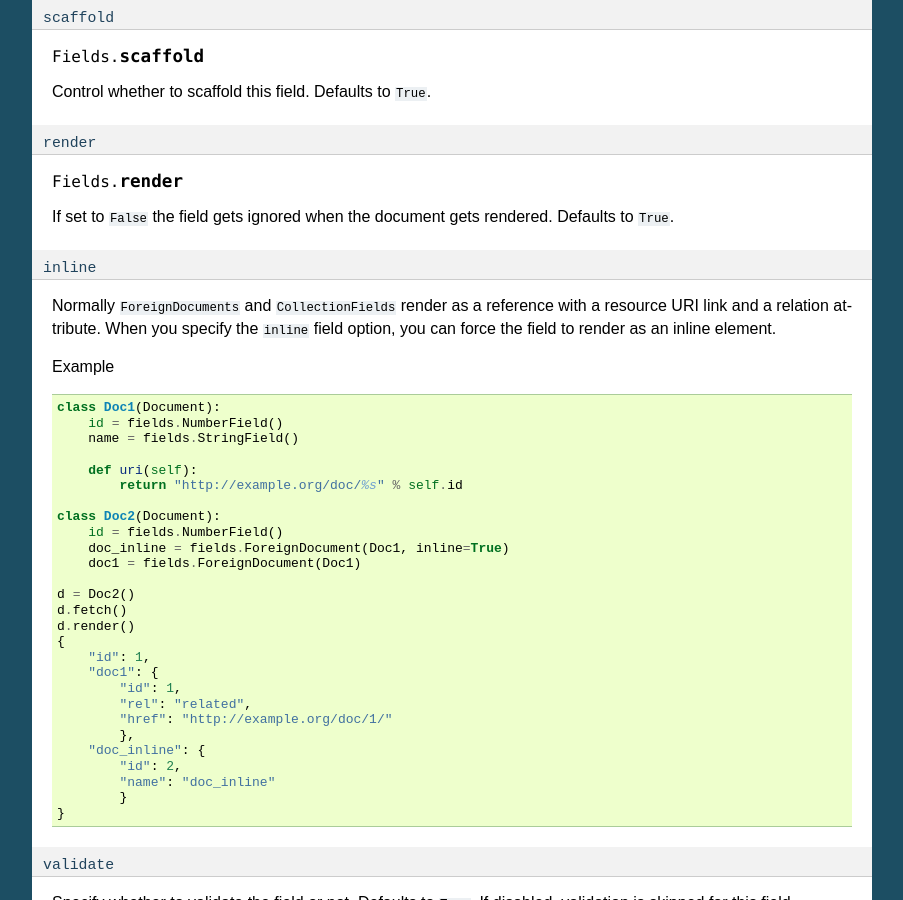
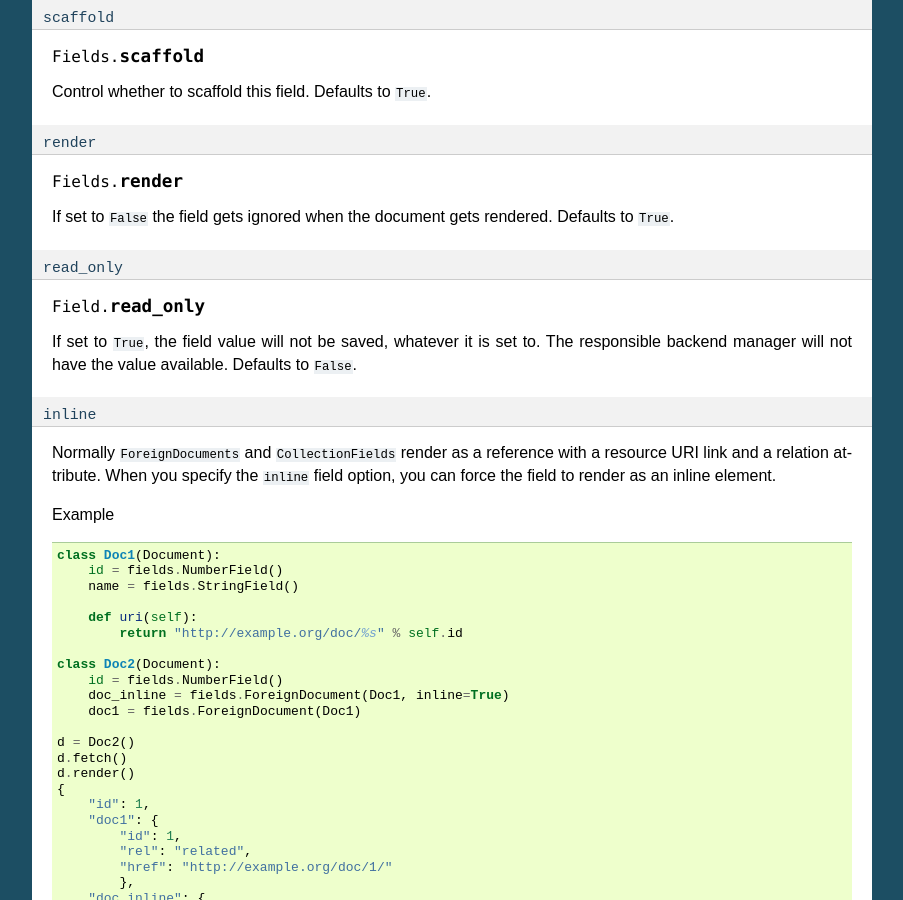
Before and after one commit to bendavis78/python-docar, a Sphinx documentation site: the page built from docs/index.rst, in a window 1280 px wide and 900 px high, scrolled down 4174 px. Shown: the whole window, without its empty margins (198-1101 px from the left). Built offline with Sphinx 7.4.7, drawn with Linux system fonts in a browser that asks for light colours; some of the changed text lies outside the part shown.

Commit message:
Added documentation about read_only field attribute.

```diff
--- a/docs/index.rst
+++ b/docs/index.rst
@@ -270,6 +270,15 @@ Control whether to scaffold this field. Defaults to ``True``.
 If set to ``False`` the field gets ignored when the document gets rendered.
 Defaults to ``True``.
 
+``read_only``
+~~~~~~~~~~~~~
+
+.. py:attribute:: Field.read_only
+
+If set to ``True``, the field value will not be saved, whatever it is set to.
+The responsible backend manager will not have the value available. Defaults to
+``False``.
+
 ``inline``
 ~~~~~~~~~~
 
```
